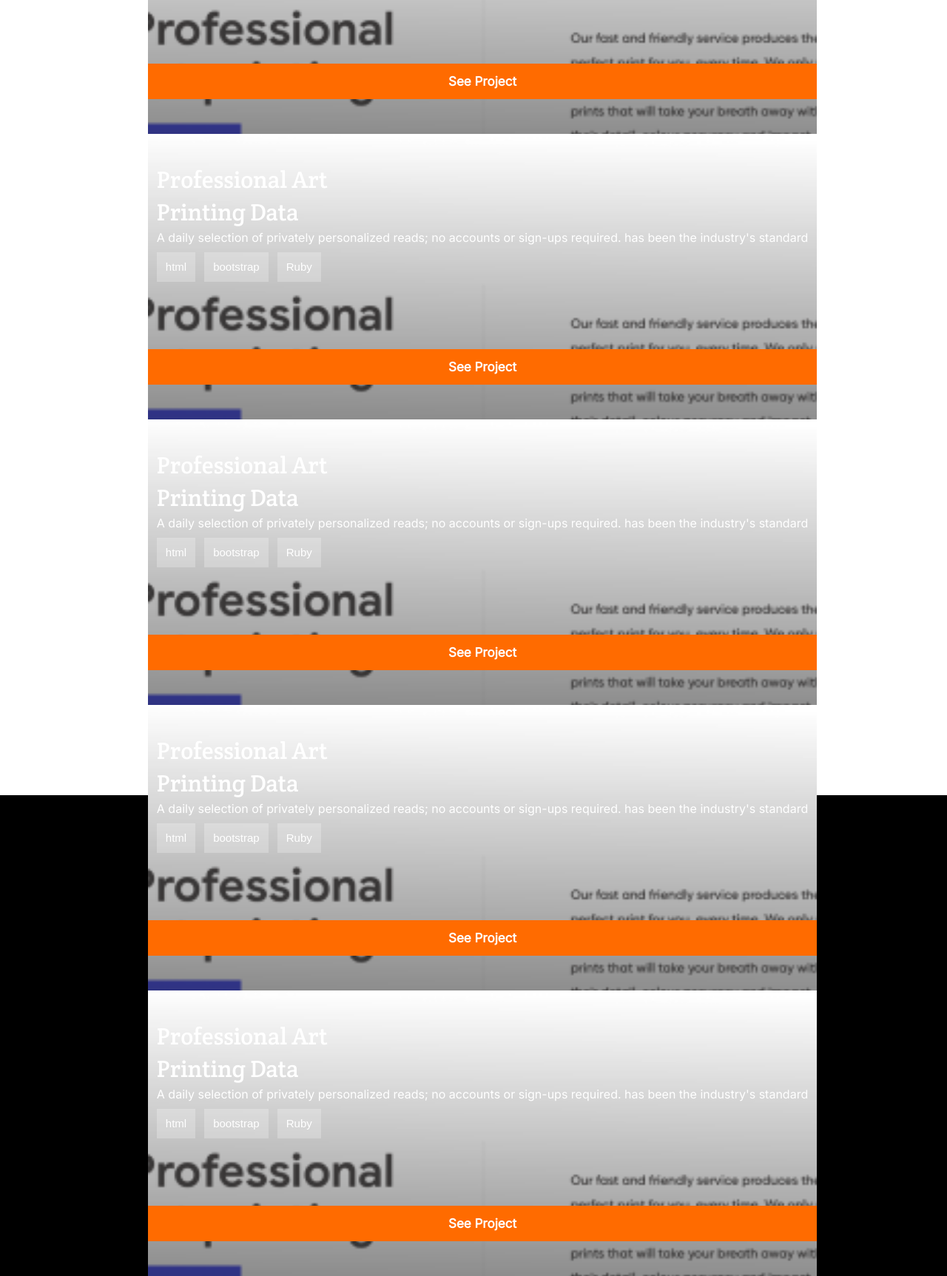
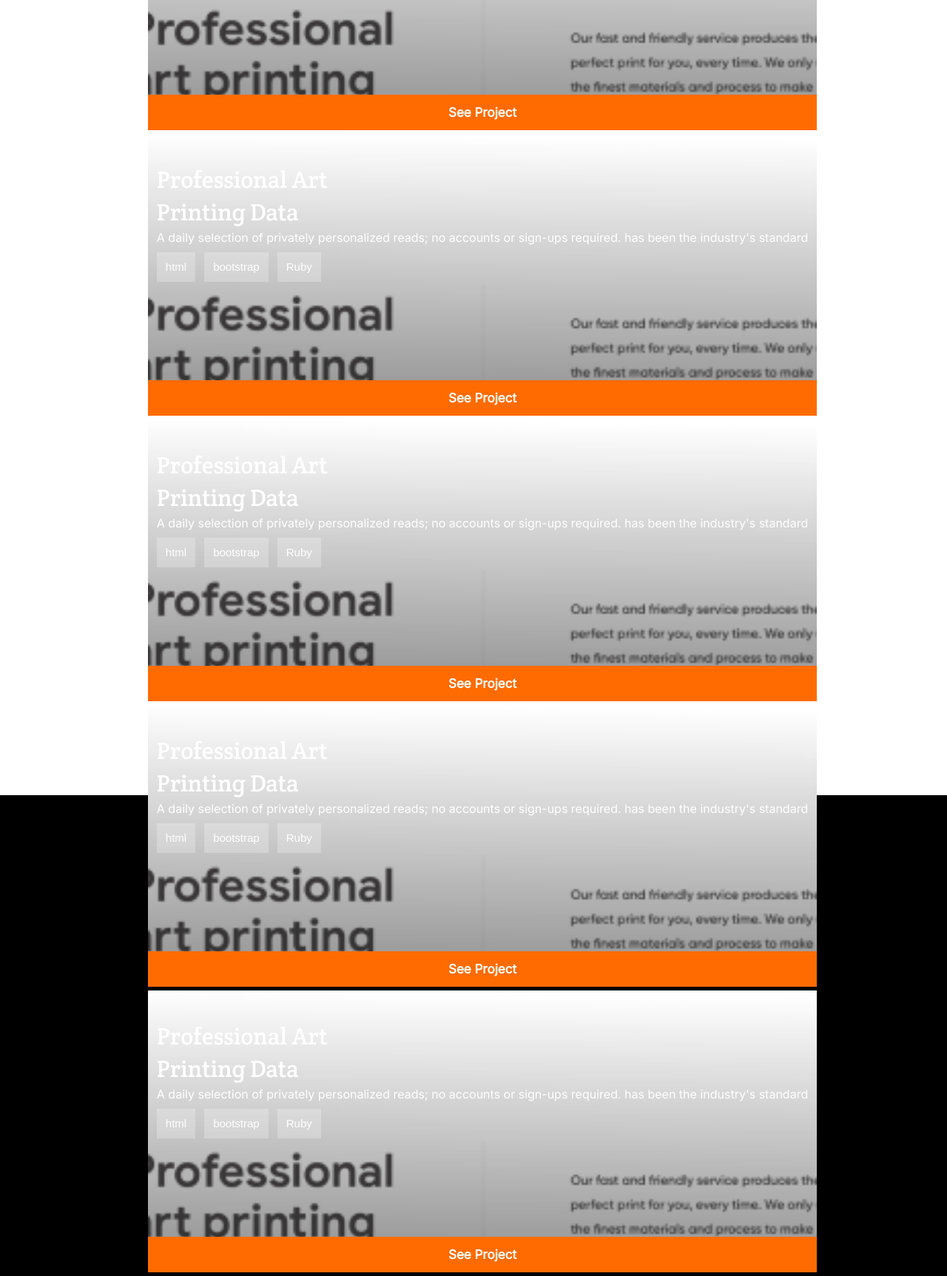
Before and after one commit to FevenSeyfu/Feven-portfolio-v1, a website: page index.html in a window 1280 px wide. Shown: the part 2240-3965 px from the top of the page at 74% size. Drawn offline with Linux system fonts and the light colour scheme.

Commit message:
Changed Style on main button

```diff
--- a/index.html
+++ b/index.html
@@ -108,7 +108,7 @@
                         <li><button class="tag blur">Ruby</button></li>
                     </ul>
                 </div>
-                <button class="btn-max-width blur">See Project</button>
+                <button class="btn-max-width">See Project</button>
             </div>
             <!-- second work card -->
             <div class="work-card">
@@ -123,7 +123,7 @@
                         <li><button class="tag blur">Ruby</button></li>
                     </ul>
                 </div>
-                <button class="btn-max-width blur">See Project</button>
+                <button class="btn-max-width">See Project</button>
             </div>
              <!-- third -->
             <div class="work-card">
@@ -138,7 +138,7 @@
                         <li><button class="tag blur">Ruby</button></li>
                     </ul>
                 </div>
-                <button class="btn-max-width blur">See Project</button>
+                <button class="btn-max-width">See Project</button>
             </div>
             <!-- fourth -->
             <div class="work-card">
@@ -153,7 +153,7 @@
                         <li><button class="tag blur">Ruby</button></li>
                     </ul>
                 </div>
-                <button class="btn-max-width blur">See Project</button>
+                <button class="btn-max-width">See Project</button>
             </div>
             <!-- Fifth -->
             <div class="work-card">
@@ -168,7 +168,7 @@
                         <li><button class="tag blur">Ruby</button></li>
                     </ul>
                 </div>
-                <button class="btn-max-width blur">See Project</button>
+                <button class="btn-max-width">See Project</button>
             </div>
             <!-- sixth -->
             <div class="work-card">
@@ -183,7 +183,7 @@
                         <li><button class="tag blur">Ruby</button></li>
                     </ul>
                 </div>
-                <button class="btn-max-width blur">See Project</button>
+                <button class="btn-max-width">See Project</button>
             </div>
         </div>
     </section>
--- a/style.css
+++ b/style.css
@@ -166,6 +166,20 @@ ul{
     font-size: 17px;
     line-height: 24px;
     letter-spacing: 3%;
+    border: none;
+}
+.main-btn:hover{
+    background-color: #FFF5E1;
+    color: #FF6B00;
+    border: 1px solid #F55800;
+}
+.main-btn:disabled{
+    background-color: #F4F1F0;
+    color: #5B5957;
+}
+.main-btn:active{
+    background-color: #F55800;
+    color: white;
 }
 /*  */
 .work-cards-container{
@@ -177,12 +191,14 @@ ul{
     justify-content: center;
 }
 .work-card{
+    position: relative;
     background-image: url('images/work-section/Img Placeholder.png');
     background-repeat: no-repeat;
     background-size: 100%;
     grid-column: 6;
     display: flex;
     flex-direction: column;
+    margin-bottom: 5px;
 }
 .card-header{
     color: white;
@@ -214,6 +230,7 @@ ul{
     border: none;
 }
 .btn-max-width{
+    position: absolute;
     width: 100%;
     background-color: #FF6B00;
     color: white;
@@ -224,5 +241,7 @@ ul{
     letter-spacing: 3%;
     justify-content: center;
     height: 48px;
-    margin-top: 5.7rem;
+    bottom: 0;
+    left: 0;
+    border: none;
 }
```
